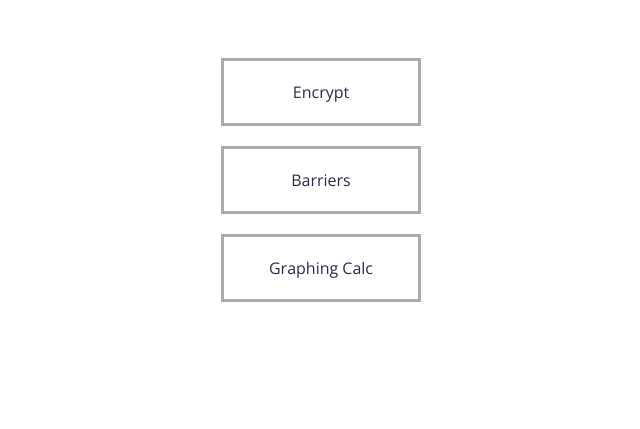
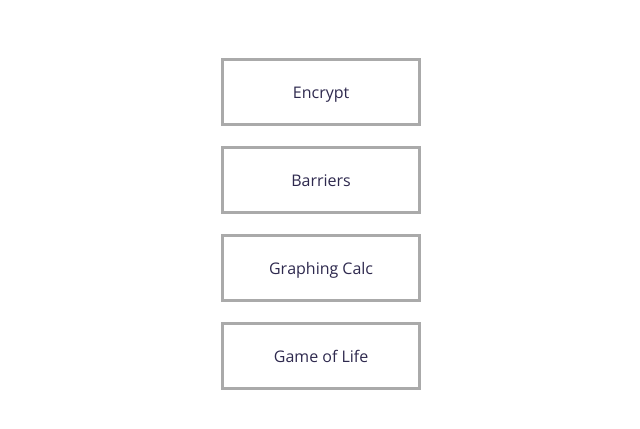
Before and after one commit to SeanCarlin/SeanCarlin.github.io, a plain HTML site: page index.html in a window 1280 px wide. Shown: the part 145-574 px from the top of the page, without its empty margins (319-959 px from the left). Drawn offline with nearby package versions, Linux system fonts and the light colour scheme.

Commit message:
added gol button to index.html

```diff
--- a/index.html
+++ b/index.html
@@ -14,6 +14,7 @@
 		<div><a href="/encrypt" class="link">Encrypt</a></div>
 		<div><a href="/barriers" class="link">Barriers</a></div>
 		<div><a href="/graphing-calculator" class="link">Graphing Calc</a></div>
+		<div><a href="/GOL" class="link">Game of Life</a></div>
 	</div>
 </body>
 </html>
```
